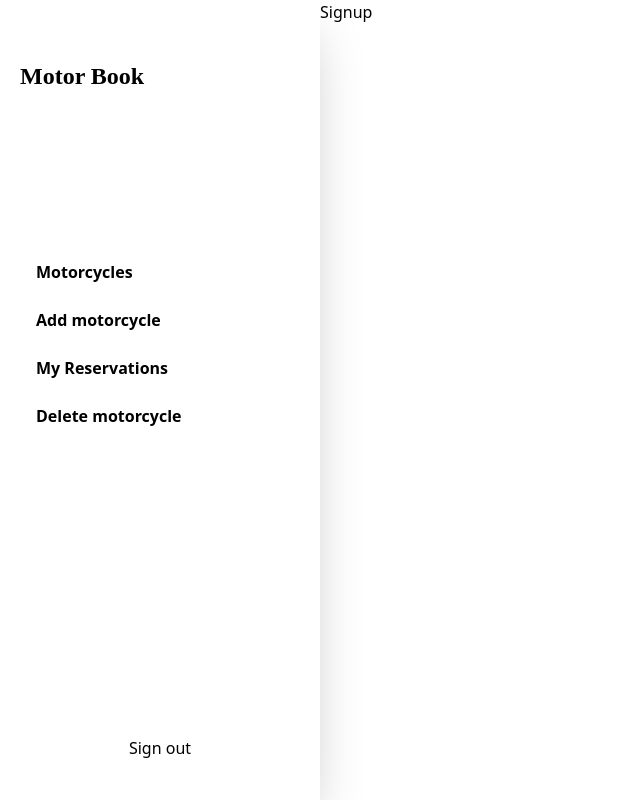
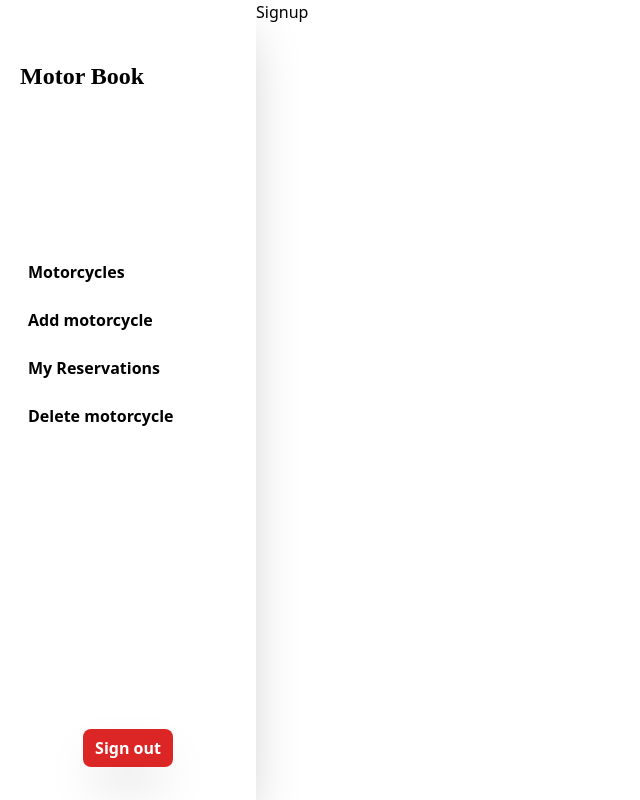
Before and after one commit to jecode93/carbook_frontend, a React (Create React App) app: page /signup in a window 1280 px wide. Shown: the whole page, without its empty margins (0-640 px from the left). Built offline with nearby package versions, Linux system fonts and the light colour scheme.

Commit message:
Fix navigation focus panel

```diff
--- a/src/components/Navigation.jsx
+++ b/src/components/Navigation.jsx
@@ -73,7 +73,7 @@ const Navigation = () => {
       </div>
 
       {/* Desktop navigation */}
-      <div className="relative hidden shadow-2xl md:flex md:flex-col md:w-[30%] lg:w-[25%] md:h-screen pt-10 pl-5 duration-300">
+      <div className="relative hidden shadow-2xl md:flex md:flex-col md:w-[30%] lg:w-[20%] md:h-screen pt-10 pl-5 duration-300">
         <nav>
           <div className="pt-5">
             <Link to="/">
@@ -81,29 +81,29 @@ const Navigation = () => {
             </Link>
           </div>
           <ul className="nav-links pt-40 font-bold">
-            <li className="items-links mb-2 p-2 hover:bg-green-600 hover:text-white">
-              <Link to="/" onClick={toggleMenu} className="w-full focus:bg-green-600 focus:text-white p-2">
+            <li className="items-links mb-2 hover:bg-green-600 hover:text-white">
+              <Link to="/" onClick={toggleMenu} className="w-full focus:bg-green-600 focus:text-white p-2 block">
                 Motorcycles
               </Link>
             </li>
-            <li className="items-links mb-2 p-2 hover:bg-green-600 hover:text-white">
-              <Link to="/new-motor" onClick={toggleMenu} className="focus:bg-green-600 focus:text-white p-2">
+            <li className="items-links mb-2 hover:bg-green-600 hover:text-white">
+              <Link to="/new-motor" onClick={toggleMenu} className="focus:bg-green-600 focus:text-white p-2 block">
                 Add motorcycle
               </Link>
             </li>
-            <li className="items-links mb-2 p-2 hover:bg-green-600 hover:text-white">
-              <Link to="/reservations" onClick={toggleMenu} className="focus:bg-green-600 focus:text-white p-2">
+            <li className="items-links mb-2 hover:bg-green-600 hover:text-white">
+              <Link to="/reservations" onClick={toggleMenu} className="focus:bg-green-600 focus:text-white p-2 block">
                 My Reservations
               </Link>
             </li>
-            <li className="items-links mb-2 p-2 hover:bg-green-600 hover:text-white">
-              <Link to="/delete-motor" onClick={toggleMenu} className="focus:bg-green-600 focus:text-white p-2">
+            <li className="items-links mb-2 hover:bg-green-600 hover:text-white">
+              <Link to="/delete-motor" onClick={toggleMenu} className="focus:bg-green-600 focus:text-white p-2 block">
                 Delete motorcycle
               </Link>
             </li>
           </ul>
           <div className="absolute bottom-10 left-0 right-0 text-center">
-            <Link to="signup" onClick={toggleMenu}>
+            <Link to="signup" onClick={toggleMenu} className="bg-red-600 hover:bg-red-700 duration-300 shadow-2xl text-white font-bold px-3 py-2 rounded-lg">
               Sign out
             </Link>
           </div>
```
